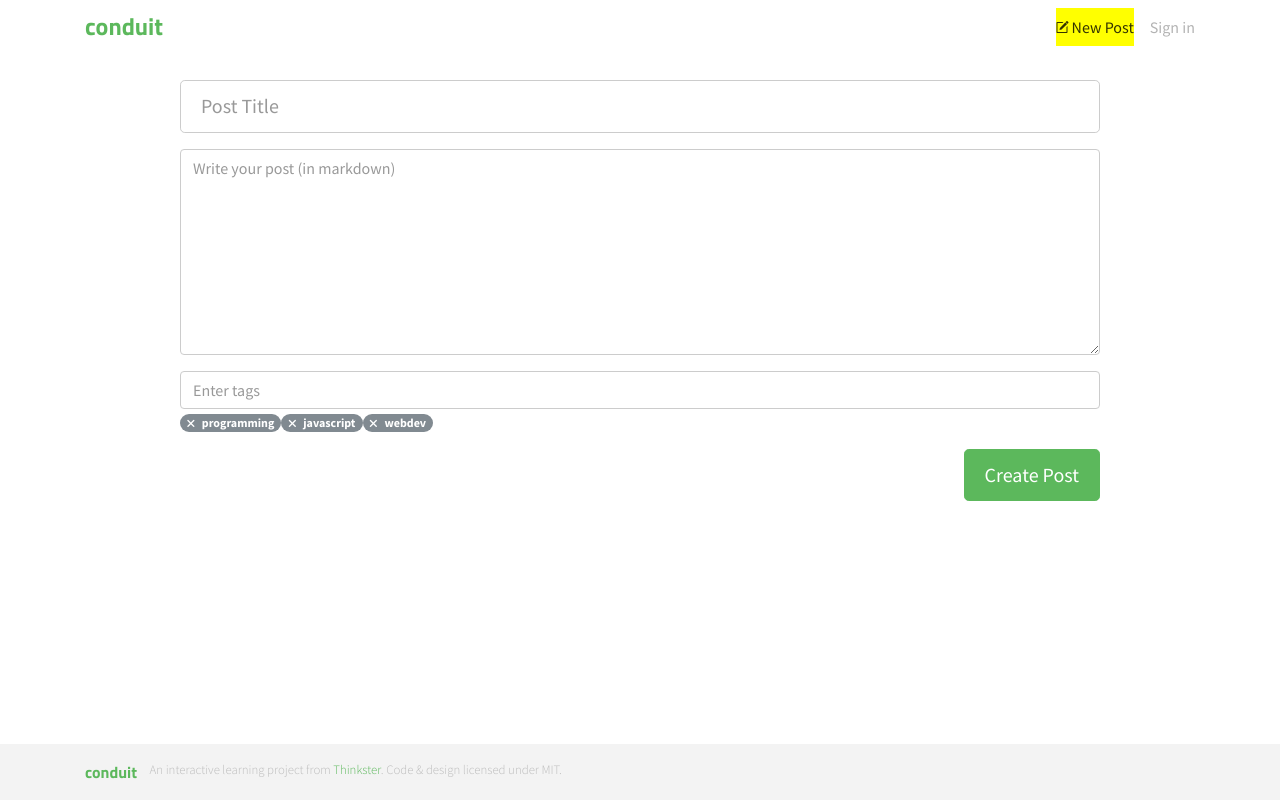
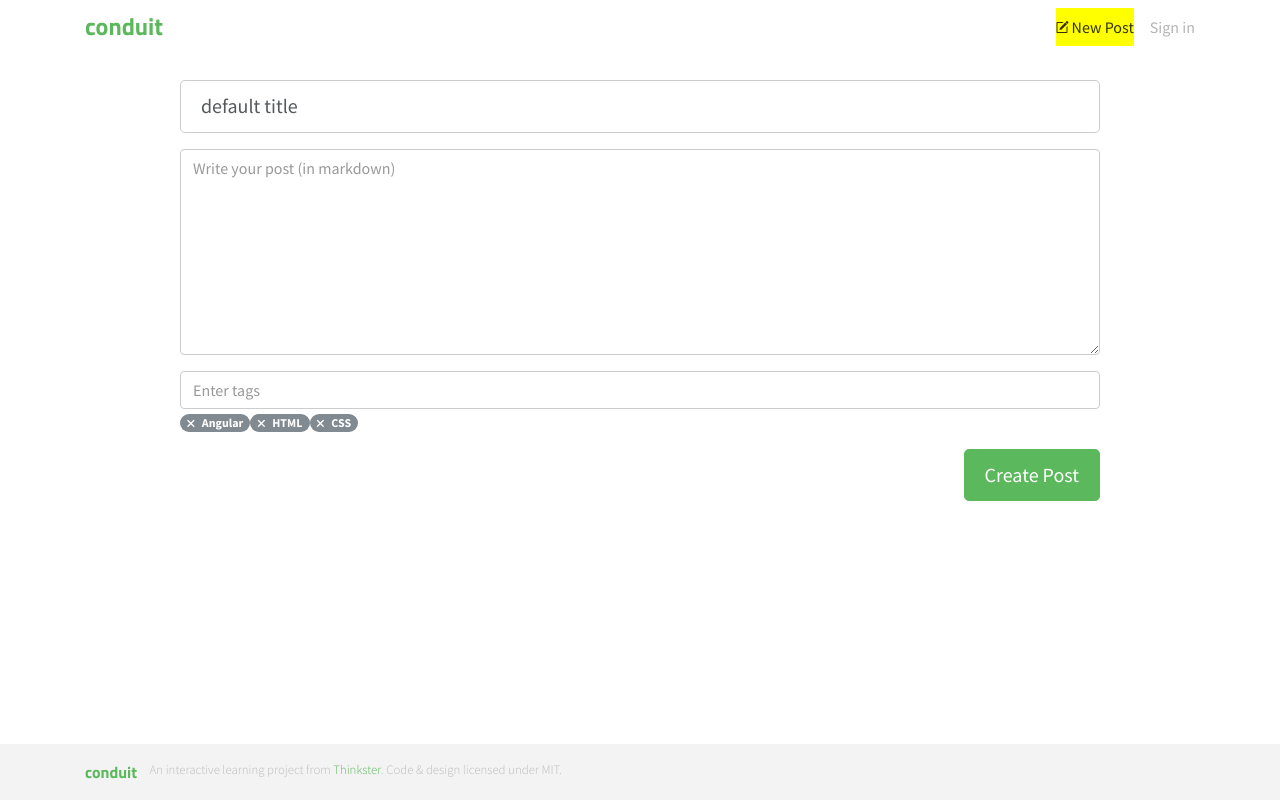
Before and after one commit to wellwind/angular-realworld-advanced, an Angular app: page /create in a window 1280 px wide. Built offline with nearby package versions, Linux system fonts and the light colour scheme; a web font is replaced by a local one.

Commit message:
綁定表單模型

```diff
--- a/src/app/posts/editor/editor.component.html
+++ b/src/app/posts/editor/editor.component.html
@@ -3,22 +3,18 @@
     <div class="row">
 
       <div class="col-md-10 col-md-offset-1 col-xs-12">
-        <form>
+        <form [formGroup]="post">
           <fieldset class="form-group">
-            <input class="form-control form-control-lg" type="text" placeholder="Post Title">
+            <input class="form-control form-control-lg" type="text" placeholder="Post Title" formControlName="title">
           </fieldset>
           <fieldset class="form-group">
-            <textarea class="form-control" rows="8" placeholder="Write your post (in markdown)"></textarea>
+            <textarea class="form-control" rows="8" placeholder="Write your post (in markdown)" formControlName="body"></textarea>
           </fieldset>
           <fieldset class="form-group">
             <input class="form-control" type="text" placeholder="Enter tags">
-            <div class="tag-list">
-              <span class="label label-pill label-default">
-                <i class="ion-close-round"></i> programming</span>
-              <span class="label label-pill label-default">
-                <i class="ion-close-round"></i> javascript</span>
-              <span class="label label-pill label-default">
-                <i class="ion-close-round"></i> webdev</span>
+            <div class="tag-list" formArrayName="tags">
+              <span class="label label-pill label-default" *ngFor="let tag of tags.controls">
+                <i class="ion-close-round"></i> {{ tag.value }}</span>
             </div>
           </fieldset>
           <button class="btn btn-lg btn-primary pull-xs-right">
```
